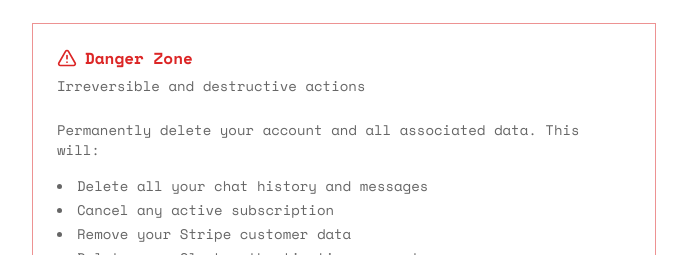
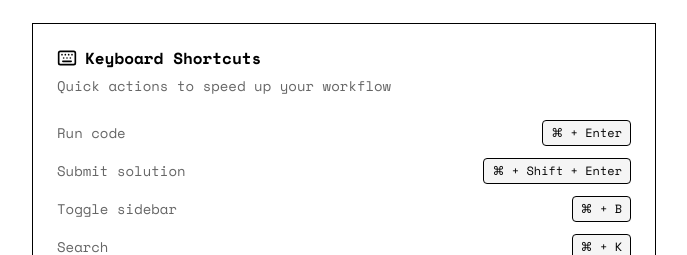
Before and after one commit to abehara2/codeforces-ai, a Next.js app: page /settings in a window 1280 px wide. Shown: the part 545-800 px from the top of the page, without its empty margins (296-983 px from the left). Built offline with nearby package versions, Linux system fonts and the light colour scheme; no server answers; the database is empty; sample sign-in values are in the browser's storage.

Commit message:
settings shortcuts

```diff
--- a/app/(app)/settings/page.tsx
+++ b/app/(app)/settings/page.tsx
@@ -3,7 +3,7 @@
 import { useState, useEffect } from "react";
 import { useRouter } from "next/navigation";
 import { useClerk, useUser } from "@clerk/nextjs";
-import { ArrowLeft, AlertTriangle, Loader2, Trash2, Code2, Check, Github } from "lucide-react";
+import { ArrowLeft, AlertTriangle, Loader2, Trash2, Code2, Check, Github, Keyboard } from "lucide-react";
 import Link from "next/link";
 import { Button } from "@/components/ui/button";
 import {
@@ -129,8 +129,8 @@ export default function SettingsPage() {
   };
 
   return (
-    <div className="min-h-screen bg-background">
-      <div className="max-w-2xl mx-auto px-6 py-12">
+    <div className="h-screen overflow-y-auto bg-background">
+      <div className="max-w-2xl mx-auto px-6 py-12 pb-24">
         <Link
           href="/chat"
           className="inline-flex items-center gap-2 text-sm text-muted-foreground hover:text-foreground mb-8"
@@ -230,6 +230,62 @@ export default function SettingsPage() {
           </CardContent>
         </Card>
 
+        {/* Keyboard Shortcuts Card */}
+        <Card className="mb-6">
+          <CardHeader>
+            <CardTitle className="flex items-center gap-2">
+              <Keyboard className="h-5 w-5" />
+              Keyboard Shortcuts
+            </CardTitle>
+            <CardDescription>
+              Quick actions to speed up your workflow
+            </CardDescription>
+          </CardHeader>
+          <CardContent>
+            <div className="space-y-3">
+              <div className="flex items-center justify-between">
+                <span className="text-sm text-muted-foreground">Run code</span>
+                <kbd className="px-2 py-1 text-xs font-mono bg-muted border border-black rounded">⌘ + Enter</kbd>
+              </div>
+              <div className="flex items-center justify-between">
+                <span className="text-sm text-muted-foreground">Submit solution</span>
+                <kbd className="px-2 py-1 text-xs font-mono bg-muted border border-black rounded">⌘ + Shift + Enter</kbd>
+              </div>
+              <div className="flex items-center justify-between">
+                <span className="text-sm text-muted-foreground">Toggle sidebar</span>
+                <kbd className="px-2 py-1 text-xs font-mono bg-muted border border-black rounded">⌘ + B</kbd>
+              </div>
+              <div className="flex items-center justify-between">
+                <span className="text-sm text-muted-foreground">Search</span>
+                <kbd className="px-2 py-1 text-xs font-mono bg-muted border border-black rounded">⌘ + K</kbd>
+              </div>
+              <div className="flex items-center justify-between">
+                <span className="text-sm text-muted-foreground">New chat</span>
+                <kbd className="px-2 py-1 text-xs font-mono bg-muted border border-black rounded">⌘ + J</kbd>
+              </div>
+              <div className="flex items-center justify-between">
+                <span className="text-sm text-muted-foreground">Toggle code editor</span>
+                <kbd className="px-2 py-1 text-xs font-mono bg-muted border border-black rounded">⌘ + \</kbd>
+              </div>
+              <div className="flex items-center justify-between">
+                <span className="text-sm text-muted-foreground">Toggle problem panel</span>
+                <kbd className="px-2 py-1 text-xs font-mono bg-muted border border-black rounded">⌘ + '</kbd>
+              </div>
+              <div className="flex items-center justify-between">
+                <span className="text-sm text-muted-foreground">Focus chat input</span>
+                <kbd className="px-2 py-1 text-xs font-mono bg-muted border border-black rounded">⌘ + /</kbd>
+              </div>
+              <div className="flex items-center justify-between">
+                <span className="text-sm text-muted-foreground">Close modal / panel</span>
+                <kbd className="px-2 py-1 text-xs font-mono bg-muted border border-black rounded">Escape</kbd>
+              </div>
+            </div>
+            <p className="text-xs text-muted-foreground mt-4">
+              On Windows/Linux, use Ctrl instead of ⌘
+            </p>
+          </CardContent>
+        </Card>
+
         <Card className="border-destructive/50">
           <CardHeader>
             <CardTitle className="text-destructive flex items-center gap-2">
--- a/components/chat-panel.tsx
+++ b/components/chat-panel.tsx
@@ -43,7 +43,7 @@ const DEFAULT_WIDTH = 384;
 
 export function ChatPanel({ chatId, initialMessages }: ChatPanelProps) {
   const { code, selectedLanguage, setPendingChange, pendingChange, lastChangeResult, setStdin } = useCodeEditor();
-  const { chatCollapsed, setChatCollapsed } = useSidebar();
+  const { chatCollapsed, setChatCollapsed, registerChatFocus } = useSidebar();
   const [messages, setMessages] = useState<Message[]>(initialMessages);
   const [input, setInput] = useState("");
   const [isStreaming, setIsStreaming] = useState(false);
@@ -88,6 +88,13 @@ export function ChatPanel({ chatId, initialMessages }: ChatPanelProps) {
       document.body.style.userSelect = "";
     };
   }, [isDragging]);
+
+  // Register focus callback for Cmd+L shortcut
+  useEffect(() => {
+    registerChatFocus(() => {
+      textareaRef.current?.focus();
+    });
+  }, [registerChatFocus]);
 
   // Scroll to bottom on initial load
   useEffect(() => {
@@ -311,7 +318,7 @@ export function ChatPanel({ chatId, initialMessages }: ChatPanelProps) {
         <button
           onClick={() => setChatCollapsed(true)}
           className="p-1 hover:bg-accent transition-colors"
-          title="Close AI panel (⌘`)"
+          title="Close AI panel (⌘G)"
         >
           <PanelRightClose className="h-4 w-4 text-muted-foreground" />
         </button>
--- a/components/chat-sidebar.tsx
+++ b/components/chat-sidebar.tsx
@@ -319,7 +319,7 @@ export function ChatSidebar() {
                     }}
                     className={`block px-2 py-1.5 text-sm transition-colors ${
                       isActive
-                        ? "bg-white font-medium shadow-sm"
+                        ? "bg-white font-medium"
                         : "hover:bg-white/50"
                     }`}
                   >
--- a/lib/sidebar-context.tsx
+++ b/lib/sidebar-context.tsx
@@ -1,6 +1,6 @@
 "use client";
 
-import { createContext, useContext, useState, useEffect, ReactNode } from "react";
+import { createContext, useContext, useState, useEffect, useRef, useCallback, ReactNode } from "react";
 
 interface SidebarContextType {
   collapsed: boolean;
@@ -9,6 +9,8 @@ interface SidebarContextType {
   chatCollapsed: boolean;
   setChatCollapsed: (collapsed: boolean) => void;
   toggleChatCollapsed: () => void;
+  registerChatFocus: (focusFn: () => void) => void;
+  focusChat: () => void;
 }
 
 const SidebarContext = createContext<SidebarContextType | undefined>(undefined);
@@ -16,26 +18,43 @@ const SidebarContext = createContext<SidebarContextType | undefined>(undefined);
 export function SidebarProvider({ children }: { children: ReactNode }) {
   const [collapsed, setCollapsed] = useState(false);
   const [chatCollapsed, setChatCollapsed] = useState(false);
+  const chatFocusRef = useRef<(() => void) | null>(null);
 
   const toggleCollapsed = () => setCollapsed((prev) => !prev);
   const toggleChatCollapsed = () => setChatCollapsed((prev) => !prev);
 
-  // Cmd+B and Cmd+` keyboard shortcuts
+  const registerChatFocus = useCallback((focusFn: () => void) => {
+    chatFocusRef.current = focusFn;
+  }, []);
+
+  const focusChat = useCallback(() => {
+    setChatCollapsed(false);
+    // Small delay to ensure the chat panel is rendered before focusing
+    setTimeout(() => {
+      chatFocusRef.current?.();
+    }, 0);
+  }, []);
+
+  // Cmd+B, Cmd+G, and Cmd+J keyboard shortcuts
   useEffect(() => {
     const handleKeyDown = (e: KeyboardEvent) => {
       if ((e.metaKey || e.ctrlKey) && e.key === "b") {
         e.preventDefault();
         toggleCollapsed();
       }
-      if ((e.metaKey || e.ctrlKey) && e.key === "`") {
+      if ((e.metaKey || e.ctrlKey) && e.key === "g") {
         e.preventDefault();
         toggleChatCollapsed();
+      }
+      if ((e.metaKey || e.ctrlKey) && e.key === "j") {
+        e.preventDefault();
+        focusChat();
       }
     };
 
     document.addEventListener("keydown", handleKeyDown);
     return () => document.removeEventListener("keydown", handleKeyDown);
-  }, []);
+  }, [focusChat]);
 
   return (
     <SidebarContext.Provider value={{
@@ -44,7 +63,9 @@ export function SidebarProvider({ children }: { children: ReactNode }) {
       toggleCollapsed,
       chatCollapsed,
       setChatCollapsed,
-      toggleChatCollapsed
+      toggleChatCollapsed,
+      registerChatFocus,
+      focusChat
     }}>
       {children}
     </SidebarContext.Provider>
```
